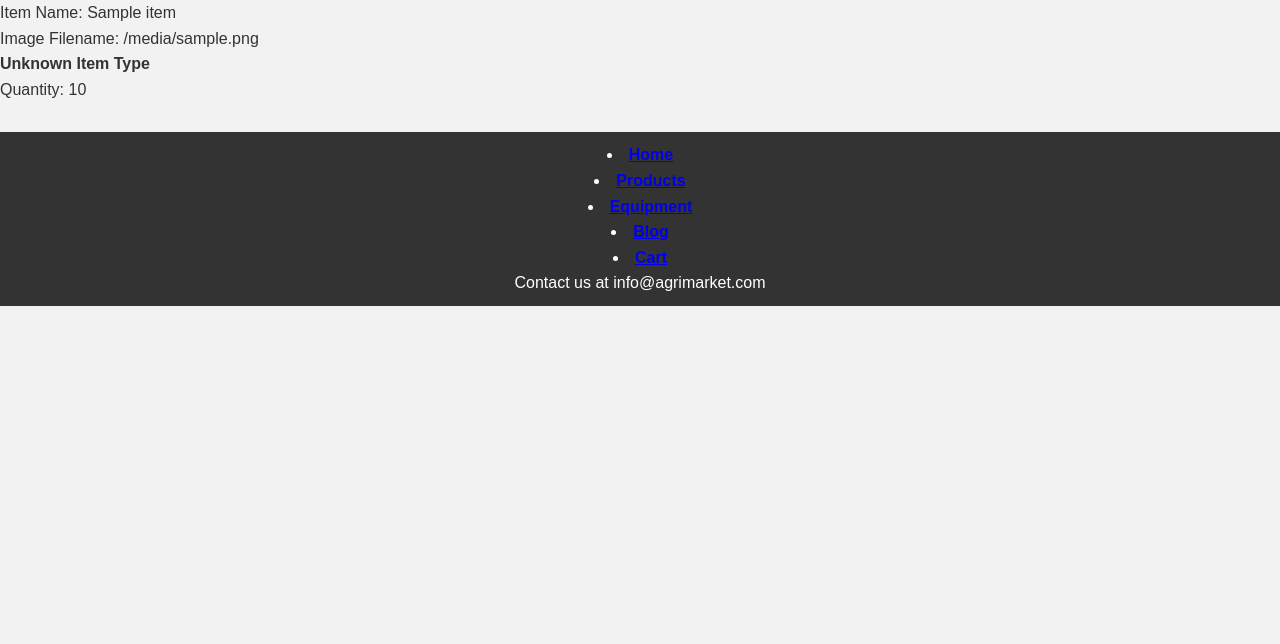
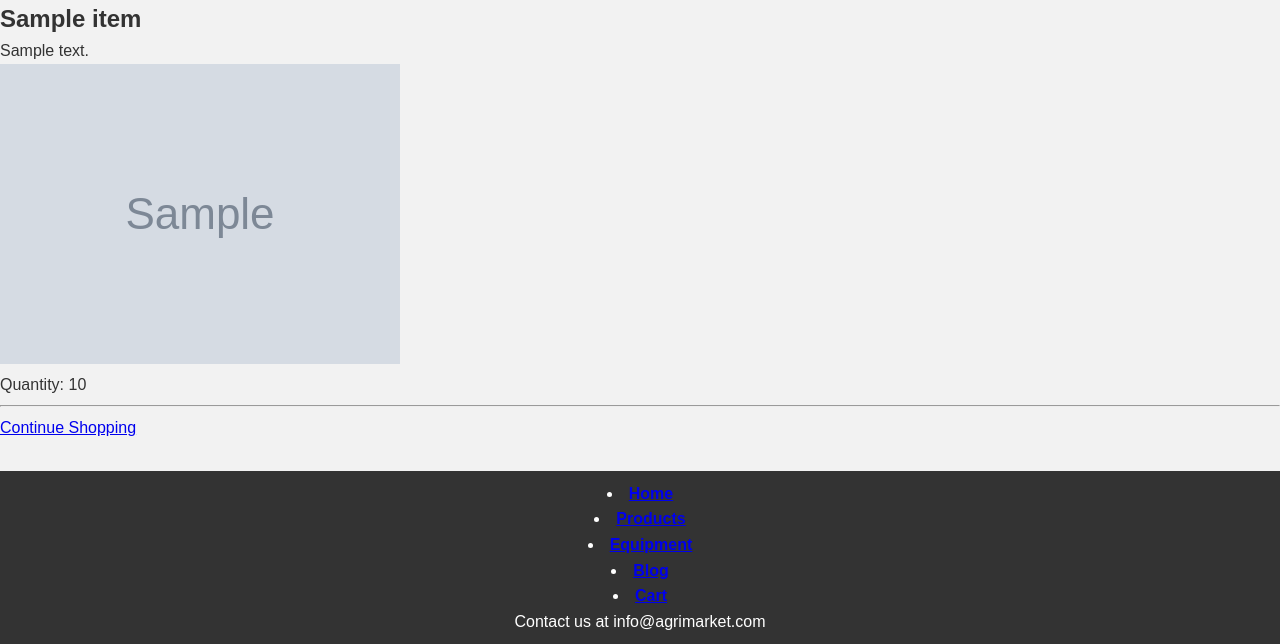
Before and after one commit to Stevecool023/agrimarket-, a Flask app: template app/templates/cart.html in a window 1280 px wide. Shown: the part 220-864 px from the top of the page. Before the commit the page ends 526 px from the top, so only its background shows below. Run offline with Flask 3, Linux system fonts and the light colour scheme; the template is opened without the code that fills it: most values are stand-ins (such as "Sample title", 1, 10 or a date in 2020); grey boxes marked "Sample" are stand-in pictures; parts of the project's set-up code (start-up, migrations or seed data) failed here and were passed over.

Commit message:
cart template

```diff
--- a/app/templates/cart.html
+++ b/app/templates/cart.html
@@ -27,25 +27,27 @@
 		<b><a href="{{ url_for('main.blog') }}">Blog</a></b>
 		<b><a href="{{ url_for('main.view_cart') }}">Cart</a></b>
 		<!-- Add navigation links, search box, etc. -->
+
 	</header>
-	<ul>
+
 	{% for cart_item in cart_contents %}
-        	<li>
-		    <p>Item Name: {{ cart_item.item.name }}</p> <!-- for debugging -->
-		    <p>Image Filename: {{ cart_item.image_filename }}</p> <!-- line for debugging -->
-            	    {% if cart_item.item.__class__.__name__ == 'Product' %}
-              		<strong>Product: {{ cart_item.item.name }}</strong>
-			<img src="{{ url_for('static', filename=cart_item.image_filename) }}" alt="{{ cart_item.item.name }}">
-            	    {% elif cart_item.item.__class__.__name__ == 'Equipment' %}
-                	<strong>Equipment: {{ cart_item.item.name }}</strong>
+        <div>
+            <h2>{{ cart_item.item.name }}</h2>
+            <p>{{ cart_item.item.description }}</p>
+
+            {% if cart_item.image_filename %}
                 <img src="{{ url_for('static', filename=cart_item.image_filename) }}" alt="{{ cart_item.item.name }}">
             {% else %}
-                	<strong>Unknown Item Type</strong>
+                <p>No image available</p>
             {% endif %}
+
             <p>Quantity: {{ cart_item.quantity }}</p>
-            	</li>
+        </div>
+        <hr>
     {% endfor %}
-	</ul>
+
+    <a href="{{ url_for('main.products') }}">Continue Shopping</a>
+
 
 	<footer>
 		<b><li><a href="{{ url_for('main.homepage') }}">Home</a></li></b>
```
Lines whose indentation alone changed are shown as unchanged.
